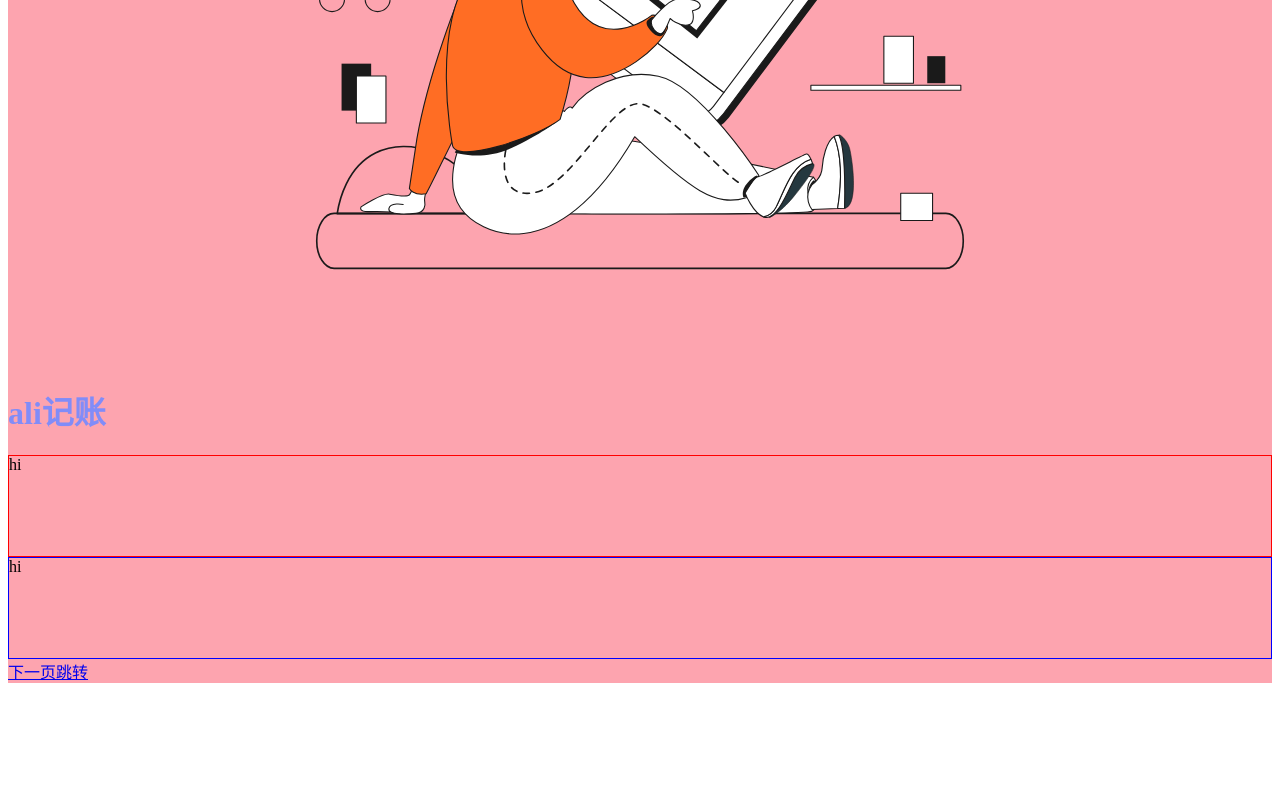
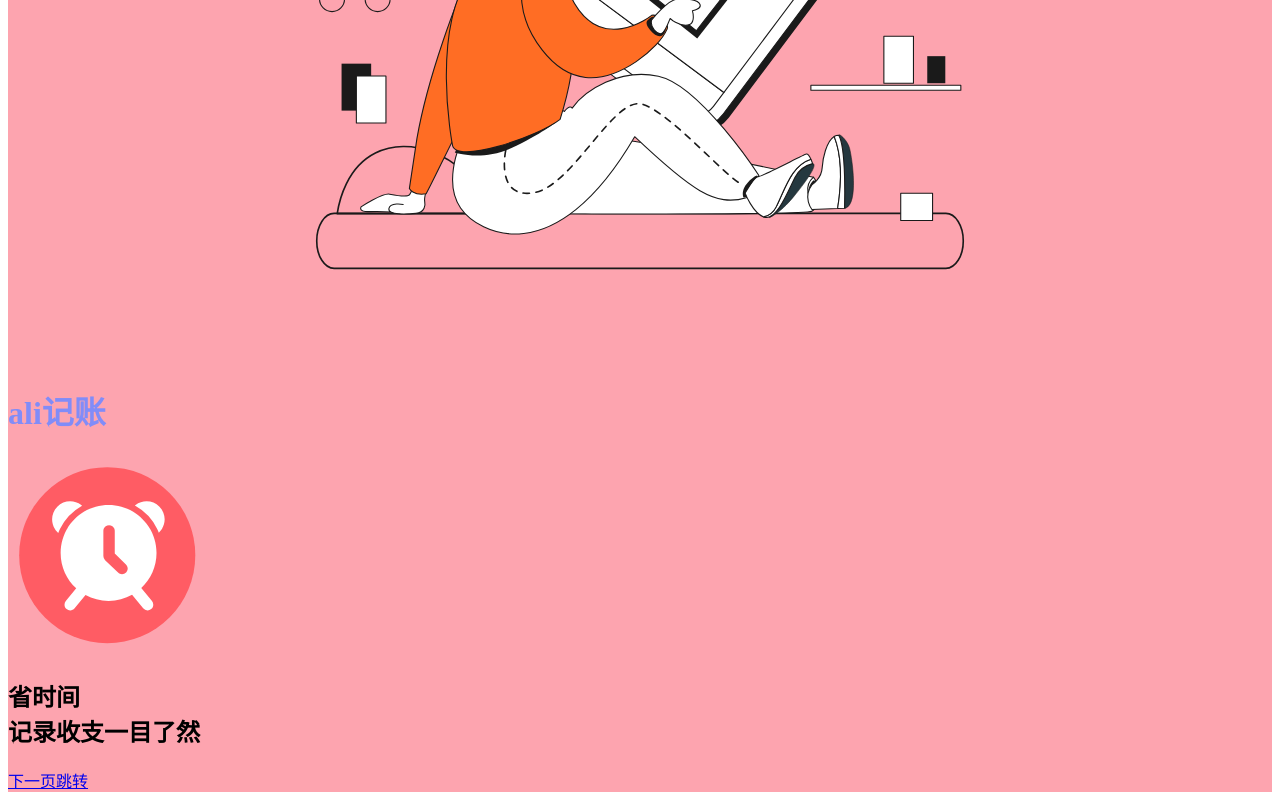
Before and after one commit to christina-xhy/January31, a React (Vite) app: page /welcome/2 in a window 1280 px wide. Shown: the part 489-1289 px from the top of the page. Before the commit the page ends 1180 px from the top, so only its background shows below. Built offline with nearby package versions, Linux system fonts and the light colour scheme.

Commit message:
完成四个页面动画

```diff
--- a/src/layouts/WelcomeLayout.tsx
+++ b/src/layouts/WelcomeLayout.tsx
@@ -29,9 +29,10 @@ export const WelcomeLayout: React.FC = () => {
         <img w-150px src={logo} />
         <h1 text="indigo" text-30px>ali记账</h1>
       </header>
-     <main shrink-0 grow-1 bg-white mx-16px rounded-20px flex justify-center items-center>
+     <main shrink-0 grow-1  mx-16px >
       {transitions((style, pathname) =>
-        <animated.div key={pathname} style={style}>
+        <animated.div key={pathname} style={style} bg-white w='100%' h='100%'
+        rounded-20px flex justify-center items-center>
           {map.current[pathname]}
         </animated.div>
       )}
--- a/src/pages/Welcome1.tsx
+++ b/src/pages/Welcome1.tsx
@@ -1,8 +1,8 @@
-import page1 from '../assets/images/welcome1.svg'
+import page from '../assets/images/welcome1.svg'
 export const Welcome1: React.FC = () => {
   return (
     <div>
-      <img src = {page1}/>
+      <img src = {page}/>
       <h2 text-center>
         会挣钱<br/>
         还要会省钱
--- a/src/pages/Welcome2.tsx
+++ b/src/pages/Welcome2.tsx
@@ -1,23 +1,12 @@
-import styled from 'styled-components'
-const Box = styled.div`
-  border: 1px solid red;
-  height: 100px;
-  &:hover{
-    background: red;
-  }
-`
-const BlueBox = styled(Box)`
-  border-color: blue;
-`
+import page from '../assets/images/welcome2.svg'
 export const Welcome2: React.FC = () => {
   return (
     <div>
-      <Box>
-        hi
-      </Box>
-      <BlueBox>
-        hi
-      </BlueBox>
+      <img src = {page}/>
+      <h2 text-center>
+        省时间<br/>
+        记录收支一目了然
+      </h2>
     </div>
   )
 }
--- a/src/pages/Welcome3.tsx
+++ b/src/pages/Welcome3.tsx
@@ -1,14 +1,12 @@
-import * as React from 'react'
+import page from '../assets/images/welcome3.svg'
 export const Welcome3: React.FC = () => {
   return (
-    <div flex justify-center items-center
-      after="content-[hi] b-1 b-red"
-      before="content-[hi] b-1 b-red"
-      shadow
-    >
-      <header hover:bg-red w-100px b-1 b-red h-40px></header>
-      <main grow-1 b-1 b-blue h-100px></main>
-      <footer w-200px b-1 b-black h-55px></footer>
+    <div>
+      <img src = {page}/>
+      <h2 text-center>
+        数据可视化<br/>
+        收支一目了然
+      </h2>
     </div>
   )
 }
--- a/src/pages/Welcome4.tsx
+++ b/src/pages/Welcome4.tsx
@@ -1,7 +1,12 @@
-import * as React from 'react'
-import { NavLink } from 'react-router-dom'
+import page from '../assets/images/welcome4.svg'
 export const Welcome4: React.FC = () => {
   return (
-    <div style={{ border: '1px solid red' }}> 4 <NavLink to="/xxx">开始记账</NavLink> </div>
+    <div>
+      <img src = {page}/>
+      <h2 text-center>
+        云备份<br/>
+        再也不怕数据丢失
+      </h2>
+    </div>
   )
 }
```
